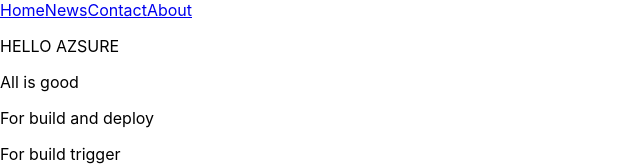
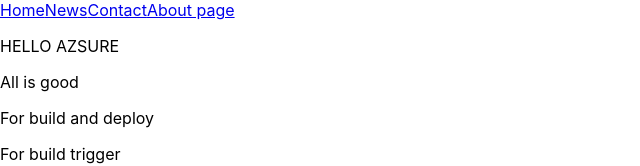
Before and after one commit to vigneshnm64/New-folder, a React (Create React App) app: page / in a window 1280 px wide. Shown: the top 166 px of the page, without its empty margins (0-640 px from the left). Built offline with nearby package versions, Linux system fonts and the light colour scheme.

Commit message:
new commit

```diff
--- a/src/components/Header.js
+++ b/src/components/Header.js
@@ -8,7 +8,7 @@ const Header = () => {
     <a class="active" href="#home">Home</a>
     <a href="#news">News</a>
     <a href="#contact">Contact</a>
-    <a href="#about">About</a>
+    <a href="#about">About page</a>
   </div>
     </div>
   )
```
